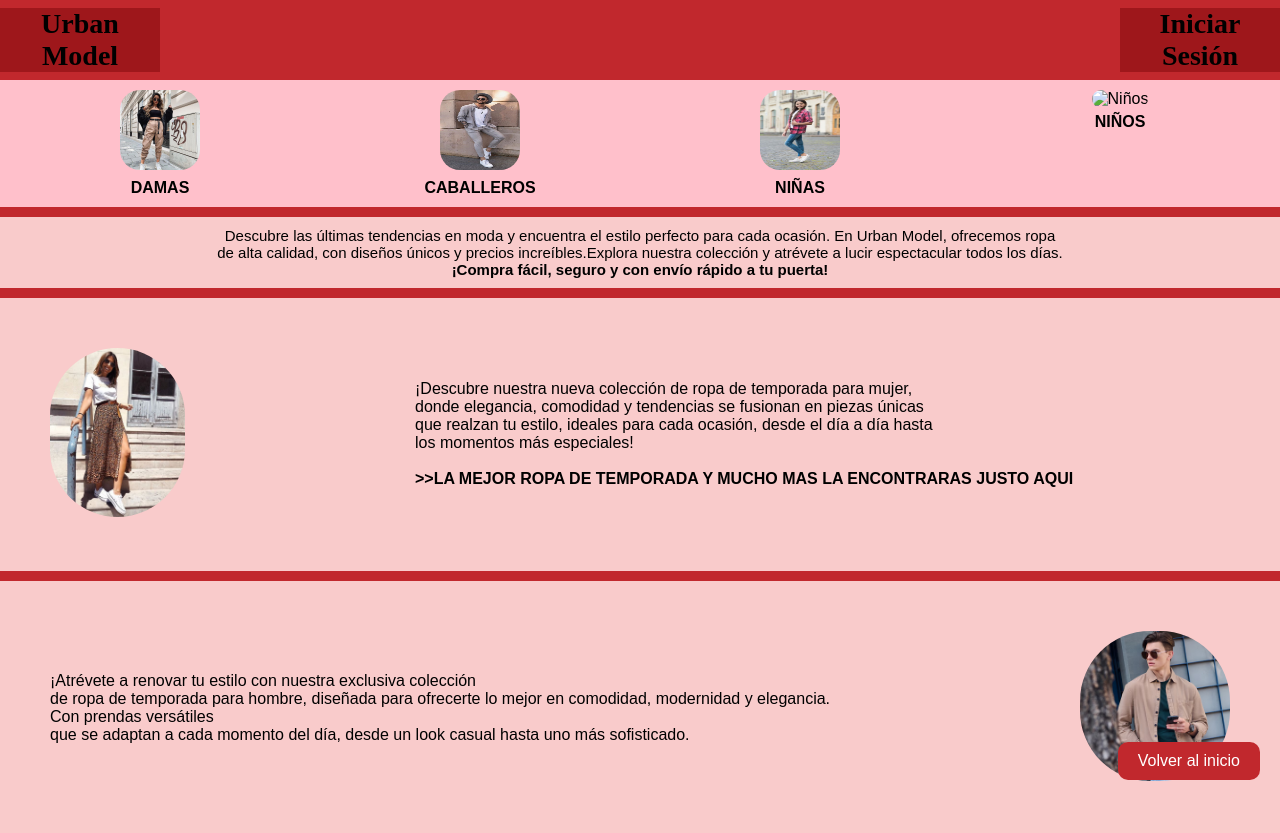
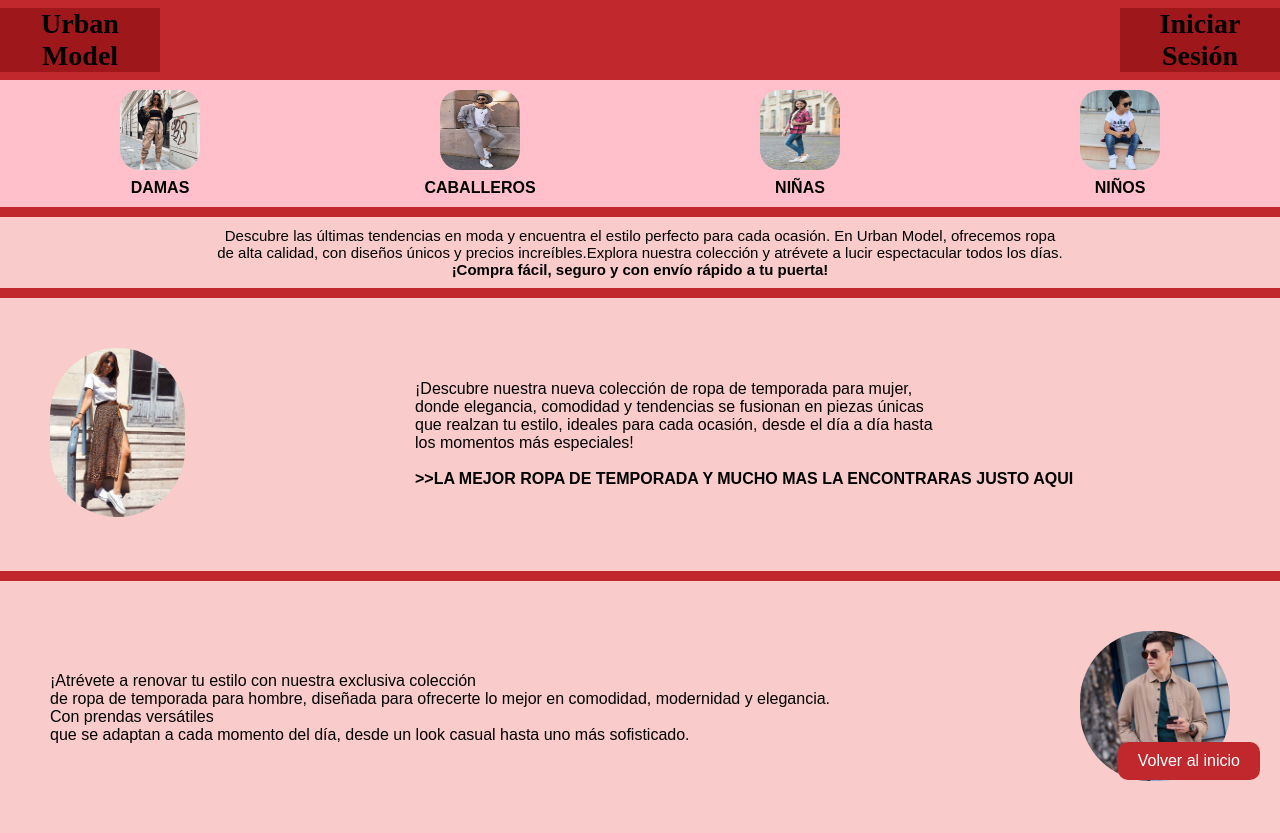
Before and after one commit to ChecoGC/checogc.github.io, a plain HTML site: page index.html in a window 1280 px wide. Shown: the top 833 px of the page. Drawn offline with Linux system fonts and the light colour scheme.

Commit message:
Update index.html

```diff
--- a/index.html
+++ b/index.html
@@ -53,7 +53,7 @@
                 </div>
             </div>
             <div class="categoria">
-                <img src="Imagenes/Niño.jpg" alt="Niños">
+                <img src="UrbanModel/Imagenes/Niño.jpg" alt="Niños">
                 <p>NIÑOS</p>
                 <div class="catalogo">
                     <a href="UrbanModel/Niños.html#Pants">Pants</a>
```
